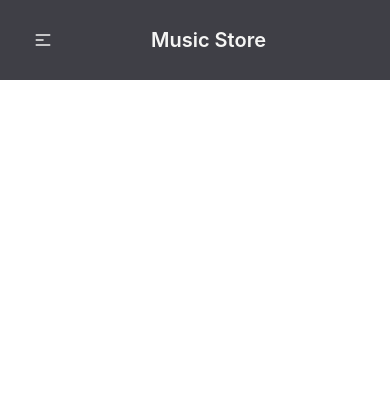
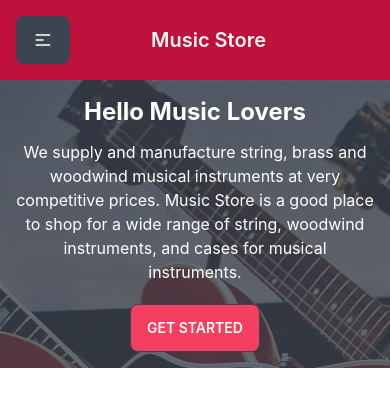
Before and after one commit to SaraAzmin/Music-Store-Client-Side, a React (Create React App) app: page / in a window 390 px wide. Shown: the top 406 px of the page. Built offline with nearby package versions, Linux system fonts and the light colour scheme.

Commit message:
responsive banner added

```diff
--- /dev/null
+++ b/src/Pages/Home/Banner.js
@@ -0,0 +1,23 @@
+import React from 'react';
+import bgImg from '../../Assets/Images/banner.jpg';
+
+const Banner = () => {
+    return (
+        <div>
+            <div className="hero lg:min-h-screen bg-no-repeat" style={{
+                background: `url(${bgImg})`
+            }}>
+                <div className="hero-overlay bg-opacity-80"></div>
+                <div className="hero-content text-center text-neutral-content">
+                    <div className="max-w-md">
+                        <h1 className="mb-3 md:mb-5 text-2xl md:text-3xl lg:text-5xl font-bold">Hello Music Lovers</h1>
+                        <p className="mb-5">We supply and manufacture string, brass and woodwind musical instruments at very competitive prices. Music Store is a good place to shop for a wide range of string, woodwind instruments, and cases for musical instruments.</p>
+                        <button className="btn bg-rose-500 hover:scale-110 transition duration-300 ease-in-out hover:bg-red-700">Get Started</button>
+                    </div>
+                </div>
+            </div>
+        </div>
+    );
+};
+
+export default Banner;
--- a/src/Pages/Home/Home.js
+++ b/src/Pages/Home/Home.js
@@ -1,9 +1,10 @@
 import React from 'react';
+import Banner from './Banner';
 
 const Home = () => {
     return (
         <div>
-
+            <Banner></Banner>
         </div>
     );
 };
--- a/src/Pages/Shared/Navbar.js
+++ b/src/Pages/Shared/Navbar.js
@@ -12,13 +12,13 @@ const Navbar = () => {
 
     return (
         <div>
-            <div className="navbar bg-zinc-700 text-stone-100">
+            <div className="navbar bg-rose-700 text-stone-100">
                 <div className="navbar">
                     <div className="dropdown">
-                        <label tabIndex="0" className="btn btn-ghost lg:hidden">
+                        <label tabIndex="0" className="btn btn-black lg:hidden">
                             <svg xmlns="http://www.w3.org/2000/svg" className="h-5 w-5" fill="none" viewBox="0 0 24 24" stroke="currentColor"><path strokeLinecap="round" strokeLinejoin="round" strokeWidth="2" d="M4 6h16M4 12h8m-8 6h16" /></svg>
                         </label>
-                        <ul tabIndex="0" className="menu menu-compact dropdown-content mt-3 p-2 shadow bg-stone-300-100 text-black rounded-box w-52">
+                        <ul tabIndex="0" className="menu menu-compact dropdown-content mt-3 p-2 shadow bg-stone-100 text-black rounded-box w-52">
                             {menuitems}
                         </ul>
                     </div>
```
Also changed, not shown: src/Assets/Images/banner.jpg (added).
